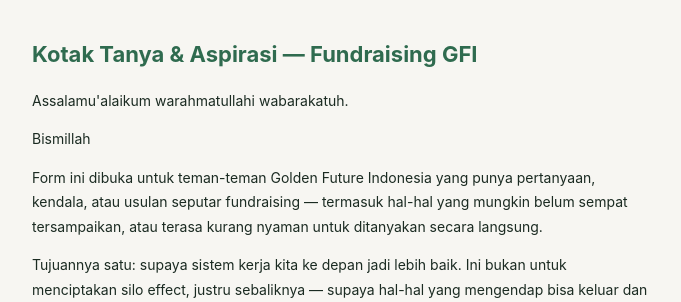
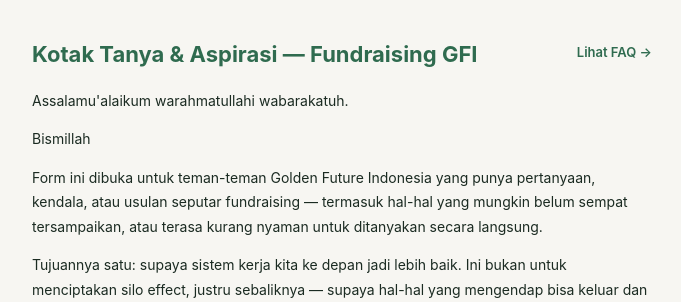
Before and after one commit to ssgoldenfuture-lab/fundraising-panel, a FastAPI app: page /kotak-tanya in a window 1280 px wide. Shown: the top 302 px of the page, without its empty margins (298-979 px from the left). Run offline with FastAPI, Linux system fonts and the light colour scheme; parts of the project's set-up code (start-up, migrations or seed data) failed here and were passed over.

Commit message:
fix: tambah link Lihat FAQ di halaman Kotak Tanya, tetap muncul di semua state

```diff
--- a/templates/kotak_tanya.html
+++ b/templates/kotak_tanya.html
@@ -10,7 +10,11 @@
 body{background:var(--bg);color:var(--ink);font-family:-apple-system,"Segoe UI",Roboto,Helvetica,Arial,sans-serif;}
 .wrap{max-width:660px;margin:0 auto;padding:40px 20px 60px;}
 
-.title{font-size:22px;font-weight:700;color:var(--accent);margin-bottom:20px;line-height:1.3;}
+.top-row{display:flex;flex-wrap:wrap;justify-content:space-between;align-items:flex-start;gap:16px;margin-bottom:20px;}
+.title{font-size:22px;font-weight:700;color:var(--accent);line-height:1.3;}
+.top-row .title{margin-bottom:0;}
+.faq-link{flex-shrink:0;font-size:13px;font-weight:600;color:var(--accent);text-decoration:none;white-space:nowrap;padding-top:4px;transition:opacity .15s;}
+.faq-link:hover{opacity:.88;}
 
 .intro p{font-size:14px;line-height:1.75;margin-bottom:14px;}
 
@@ -59,7 +63,10 @@ textarea:focus,input[type=text]:focus{border-color:var(--accent);}
 <body>
 <div class="wrap">
 
-  <div class="title">Kotak Tanya &amp; Aspirasi — Fundraising GFI</div>
+  <div class="top-row">
+    <div class="title">Kotak Tanya &amp; Aspirasi — Fundraising GFI</div>
+    <a href="/faq" class="faq-link">Lihat FAQ →</a>
+  </div>
 
   <div class="intro">
     <p>Assalamu'alaikum warahmatullahi wabarakatuh.</p>
```
